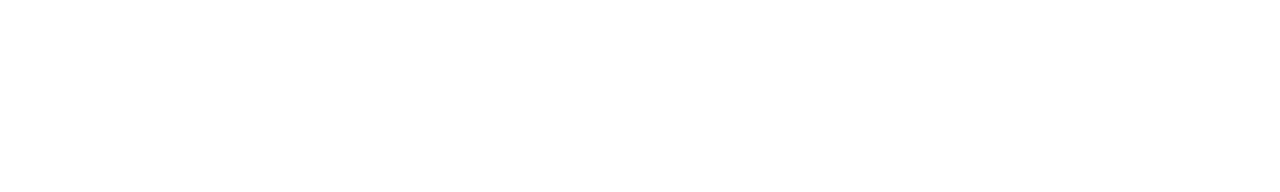
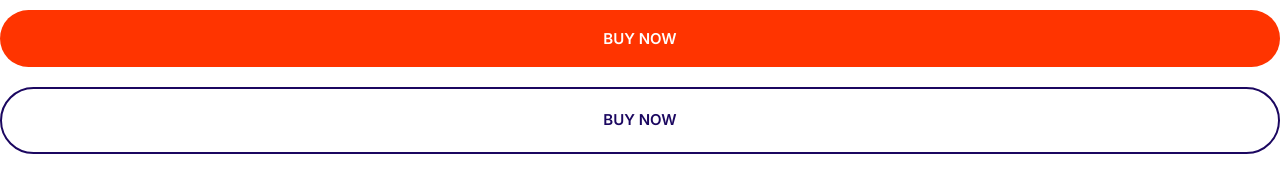
Before and after one commit to arshamDev/ArshamDev, a plain HTML site: page index.html in a window 1280 px wide. Drawn offline with Linux system fonts and the light colour scheme.

Commit message:
Bulding the Button component

```diff
--- a/css/styles.css
+++ b/css/styles.css
@@ -5,6 +5,11 @@
   --color-accent: #ff3400;
   --color-heading: #1b0760;
   --color-body: #918ca4;
+}
+*,
+*::after,
+*::before {
+  box-sizing: border-box;
 }
 /* Typography */
 html {
@@ -113,8 +118,8 @@ p {
   padding-left: 3rem;
 }
 .list--tick .list__item {
+  margin-bottom: 1rem;
   padding-left: 0.5rem;
-  margin-bottom: 1rem;
 }
 @media screen and (min-width: 1024px) {
   .list--tick .list__item {
@@ -130,11 +135,69 @@ p {
   fill: var(--color-primary);
 }
 .icon-container {
-  display: inline-flex;
-  justify-content: center;
   align-items: center;
-  width: 64px;
-  height: 64px;
   background: #f3f9fa;
   border-radius: 100%;
+  display: inline-flex;
+  height: 64px;
+  justify-content: center;
+  width: 64px;
 }
+/* Buttons */
+.link {
+  text-decoration: none;
+}
+.btn {
+  border-radius: 40px;
+  border: none;
+  cursor: pointer;
+  font-size: 1.8rem;
+  font-weight: 600;
+  margin: 1rem 0;
+  padding: 2rem 3rem;
+  text-align: center;
+  text-decoration: none;
+  text-transform: uppercase;
+  transition: all 0.15s ease;
+  white-space: nowrap;
+}
+
+.btn--primary {
+  background: var(--color-primary);
+  color: #fff;
+}
+.btn--primary:hover {
+  background: #3a8ffd;
+}
+.btn--secondary {
+  background: var(--color-secondary);
+  color: #fff;
+}
+.btn--secondary:hover {
+  background: #00c8eb;
+}
+.btn--accent {
+  background: var(--color-accent);
+  color: #fff;
+}
+.btn--accent:hover {
+  background: #ec3000;
+}
+.btn--block {
+  display: inline-block;
+  width: 100%;
+}
+.btn--outline {
+  background-color: #fff;
+  border: 2px solid var(--color-heading);
+  color: var(--color-heading);
+}
+.btn--outline:hover {
+  background-color: var(--color-heading);
+  color: #fff;
+}
+@media screen and (min-width: 1024px) {
+  .btn {
+    font-size: 1.5rem;
+  }
+}
--- a/index.html
+++ b/index.html
@@ -14,5 +14,8 @@
     <link rel="stylesheet" href="./css/styles.css" />
     <title>Document</title>
   </head>
-  <body></body>
+  <body>
+    <button class="btn btn--accent btn--block">Buy Now</button>
+    <a class="btn btn--outline btn--block" href="">Buy Now</a>
+  </body>
 </html>
```
